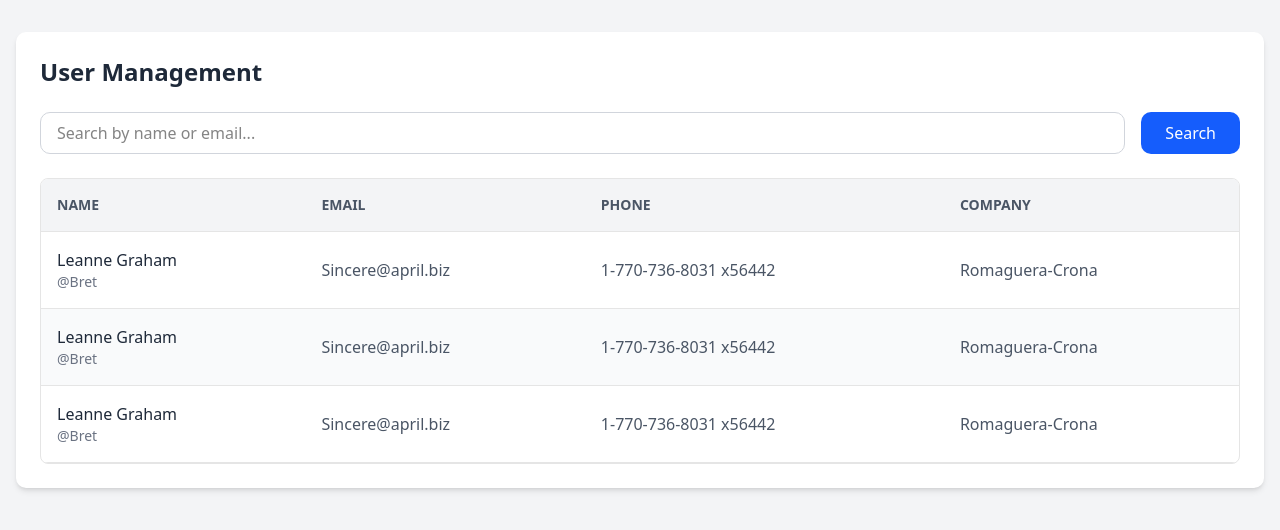
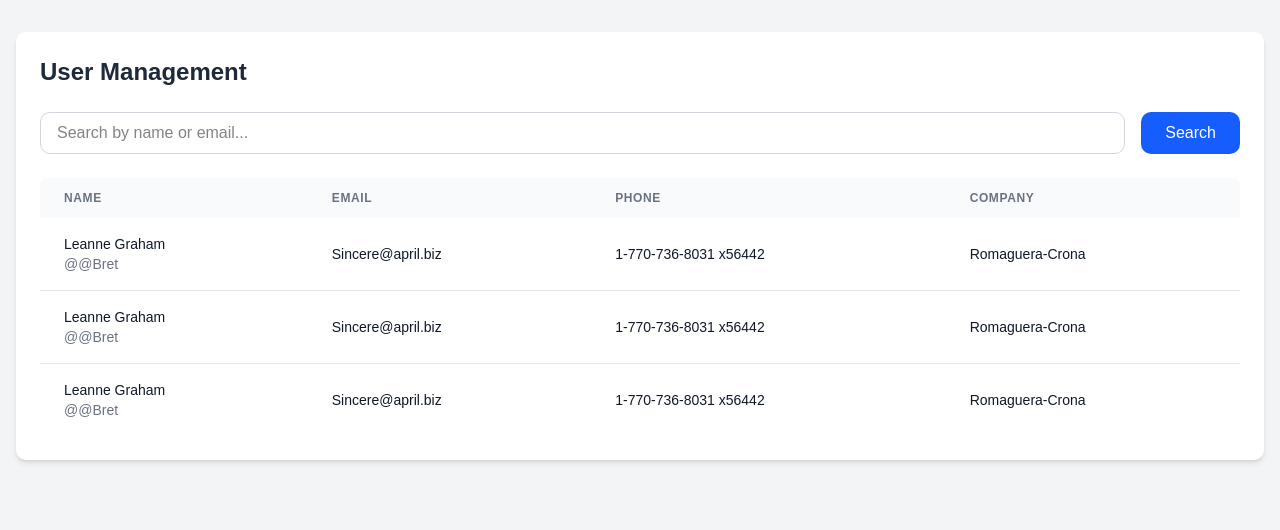
Before and after one commit to cssmh/bitsec-frontend, a Next.js app: page / in a window 1280 px wide. Shown: the top 530 px of the page. Built offline with nearby package versions, Linux system fonts and the light colour scheme.

Commit message:
user table updated

```diff
--- a/src/app/globals.css
+++ b/src/app/globals.css
@@ -2,6 +2,10 @@
 @import "tw-animate-css";
 
 @custom-variant dark (&:is(.dark *));
+
+body {
+  font-family: Arial, Helvetica, sans-serif;
+}
 
 @theme inline {
   --color-background: var(--background);
--- a/src/components/UserTable.tsx
+++ b/src/components/UserTable.tsx
@@ -19,31 +19,42 @@ const userData = [
     email: "Sincere@april.biz",
     phone: "1-770-736-8031 x56442",
     company: "Romaguera-Crona",
-  }
+  },
 ];
 
 export default function UserTable() {
   return (
-    <div className="w-full mt-6 overflow-hidden border rounded-md">
+    <div className="w-full mt-6 overflow-x-auto rounded-md">
       <table className="w-full table-auto">
-        <thead className="bg-gray-100">
-          <tr className="text-sm text-gray-600 border-b">
-            <th className="p-4 text-left font-semibold">NAME</th>
-            <th className="p-4 text-left font-semibold">EMAIL</th>
-            <th className="p-4 text-left font-semibold">PHONE</th>
-            <th className="p-4 text-left font-semibold">COMPANY</th>
+        <thead className="bg-gray-50">
+          <tr className="text-xs font-medium text-gray-500 uppercase tracking-wider">
+            <th className="px-6 py-3 text-left">Name</th>
+            <th className="px-6 py-3 text-left">Email</th>
+            <th className="px-6 py-3 text-left">Phone</th>
+            <th className="px-6 py-3 text-left">Company</th>
           </tr>
         </thead>
-        <tbody>
+        <tbody className="bg-white divide-y divide-gray-200">
           {userData.map((user, index) => (
-            <tr key={index} className="border-b even:bg-gray-50">
-              <td className="p-4">
-                <div className="font-medium text-gray-800">{user.name}</div>
-                <div className="text-sm text-gray-500">{user.username}</div>
+            <tr
+              key={index}
+              className="cursor-pointer hover:bg-gray-50 transition-colors"
+            >
+              <td className="px-6 py-4 whitespace-nowrap">
+                <div className="text-sm font-medium text-gray-900">
+                  {user.name}
+                </div>
+                <div className="text-sm text-gray-500">@{user.username}</div>
               </td>
-              <td className="p-4 text-gray-600">{user.email}</td>
-              <td className="p-4 text-gray-600">{user.phone}</td>
-              <td className="p-4 text-gray-600">{user.company}</td>
+              <td className="px-6 py-4 whitespace-nowrap">
+                <div className="text-sm text-gray-900">{user.email}</div>
+              </td>
+              <td className="px-6 py-4 whitespace-nowrap">
+                <div className="text-sm text-gray-900">{user.phone}</div>
+              </td>
+              <td className="px-6 py-4 whitespace-nowrap">
+                <div className="text-sm text-gray-900">{user.company}</div>
+              </td>
             </tr>
           ))}
         </tbody>
```
Also changed, not shown: src/utils/users.ts (added, +7 -0 lines).
